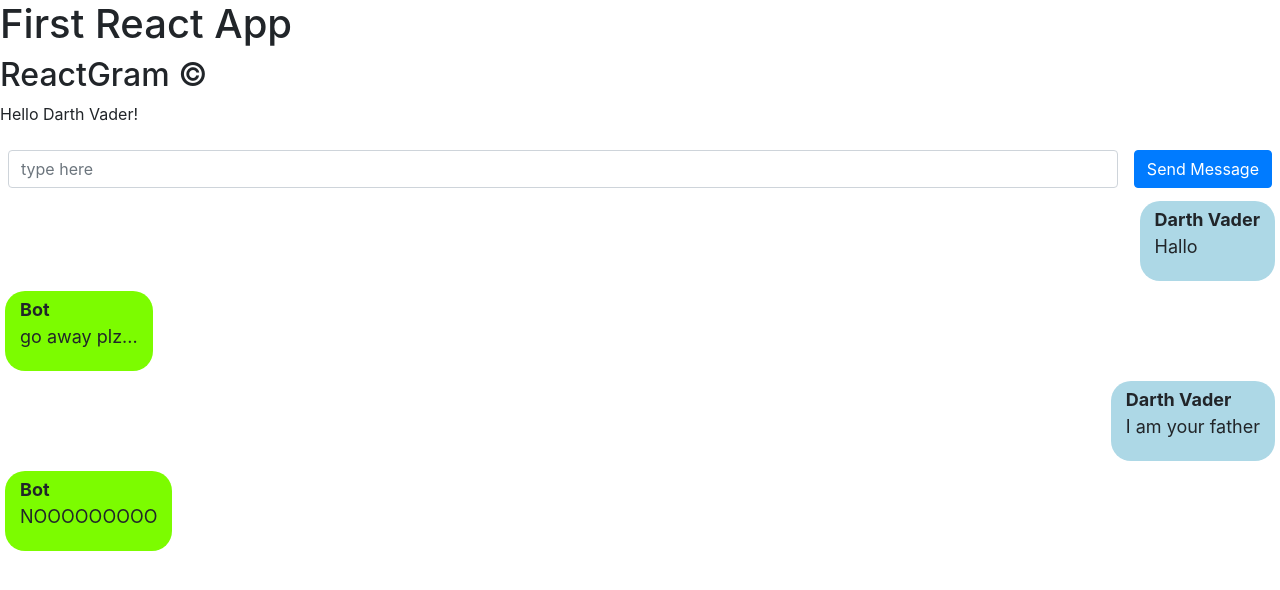
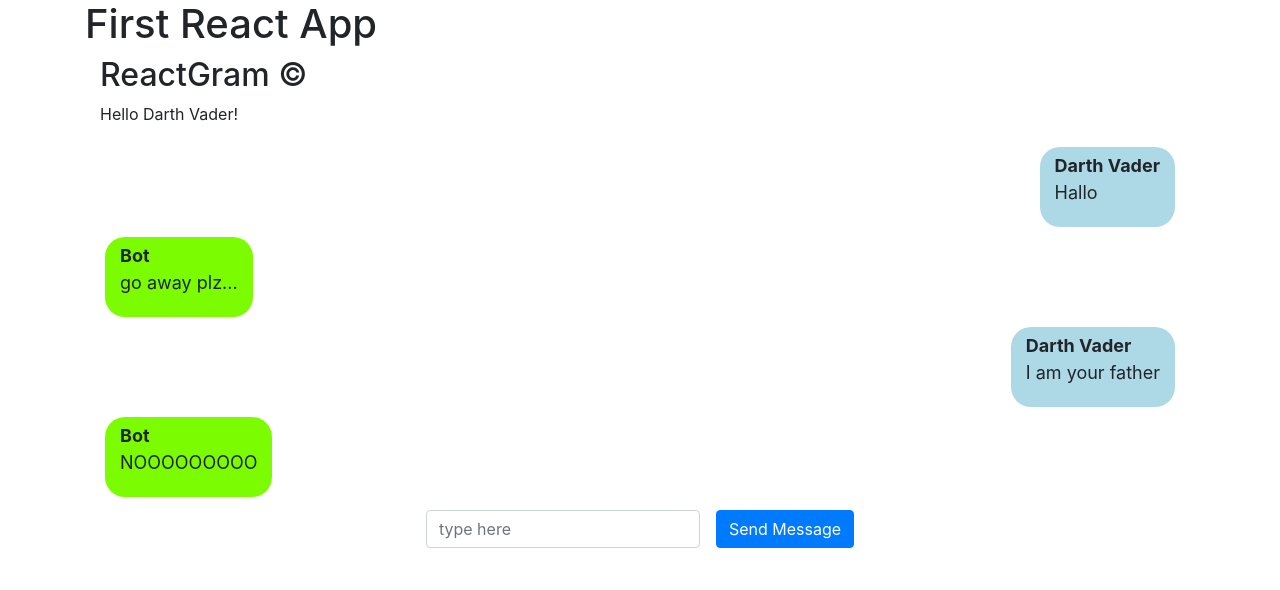
Before and after one commit to rri9/r-prof-2-22022020, a React app in the folder Students/Maxim Sozinov/: page / in a window 1280 px wide. Shown: the top 590 px of the page. Built offline with nearby package versions, Linux system fonts and the light colour scheme.

Commit message:
added scroll for messages block

```diff
--- a/Students/Maxim Sozinov/src/components/MessagesField/MessagesField.jsx
+++ b/Students/Maxim Sozinov/src/components/MessagesField/MessagesField.jsx
@@ -1,7 +1,8 @@
 import React, {Component} from 'react';
-import { Button, Form, Row } from 'react-bootstrap';
+import { Button, Form, Row, Container } from 'react-bootstrap';
 
 // import ReactDom from 'react-dom';
+import './style.css';
 
 import Message from '../Message/Message.jsx';
 
@@ -67,9 +68,13 @@ export default class Messages extends Component {
         let MessagesArr = this.state.msgArray.map( (message, index) => <Message key={ index } sender={ message.user } text={ message.text }/>)
 
         return (
-            <div className="wrapper">
+            <Container className="d-flex flex-column ewq ">
                 <h2>ReactGram &copy;</h2>
                 <p>Hello { usr }!</p>
+
+                <div className="d-flex flex-column qwe">
+                    { MessagesArr }
+                </div>
 
                 <Row className="flex-nowrap m-auto">
                     <Form.Control
@@ -84,12 +89,9 @@ export default class Messages extends Component {
                     <Button className="m-2" onClick={ this.addNewMessage }>Send&nbsp;Message</Button>
                 </Row>
 
-                <div className="d-flex flex-column">
-                    { MessagesArr }
-                </div>
 
-            </
-        div>
+
+            </Container>
         )
 
     }
--- a/Students/Maxim Sozinov/src/components/MessagesField/style.css
+++ b/Students/Maxim Sozinov/src/components/MessagesField/style.css
@@ -0,0 +1,8 @@
+.qwe {
+   overflow-y: auto;
+   flex-shrink: 10;
+   /* max-height: 80%; */
+}
+.ewq {
+      max-height: 80%;
+}
--- a/Students/Maxim Sozinov/src/index.html
+++ b/Students/Maxim Sozinov/src/index.html
@@ -6,7 +6,6 @@
     <title>ReactGram &copy;</title>
 </head>
 <body>
-    <h1>First React App</h1>
     <div id="app"></div>
 </body>
 </html>
--- a/Students/Maxim Sozinov/src/index.jsx
+++ b/Students/Maxim Sozinov/src/index.jsx
@@ -1,5 +1,6 @@
 import React from 'react';
 import ReactDom from 'react-dom';
+import { Container } from 'react-bootstrap';
 import 'bootstrap/dist/css/bootstrap.min.css';
 
 import Messages from './components/MessagesField/MessagesField.jsx';
@@ -8,6 +9,9 @@ let user = 'Darth Vader';
 
 /* jshint ignore:start */
 ReactDom.render (
-    <Messages usr={ user }/>,
+    <Container className="vh-100 overflow-hidden d-flex flex-column">
+        <h1>First React App</h1>
+        <Messages usr={ user }/>
+    </Container>,
     document.getElementById('app')
 );
```
